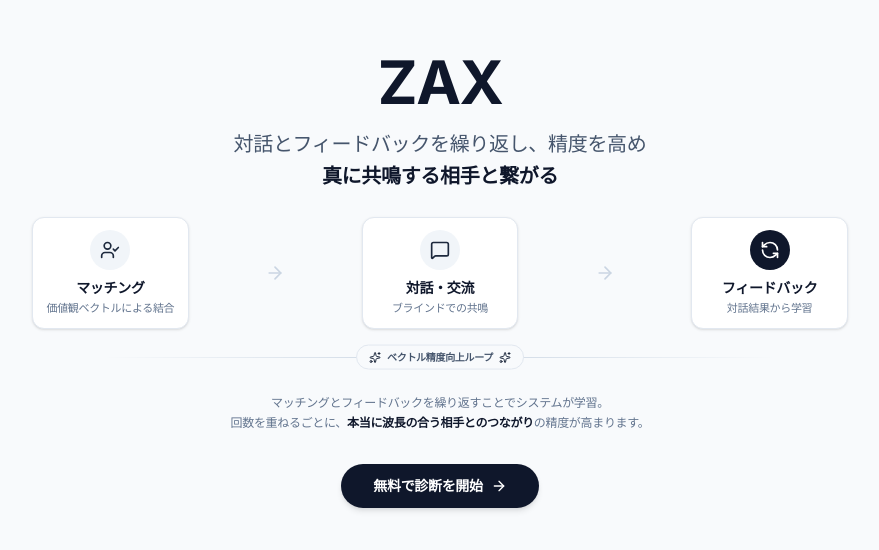
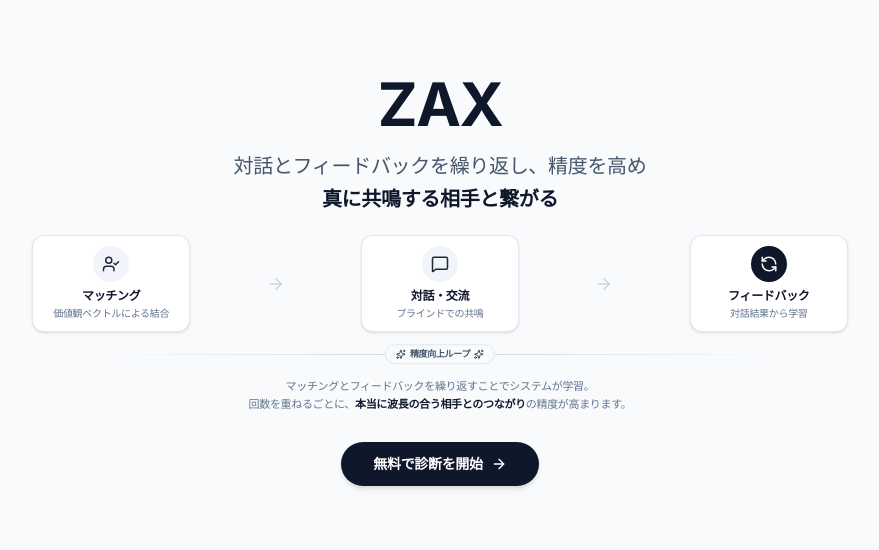
Before and after one commit to fumi3333/ZAX, a Next.js app: page / in a window 1280 px wide. Shown: the part 120-670 px from the top of the page, without its empty margins (200-1079 px from the left). Built offline with nearby package versions, Linux system fonts and the light colour scheme.

Commit message:
Optimize LandingPage and FeedbackLoopDiagram layout heights for short viewports

```diff
--- a/src/components/FeedbackLoopDiagram.tsx
+++ b/src/components/FeedbackLoopDiagram.tsx
@@ -25,7 +25,7 @@ export default function FeedbackLoopDiagram() {
   };
 
   return (
-    <div className="w-full max-w-4xl mx-auto py-2 px-4">
+    <div className="w-full max-w-4xl mx-auto py-1 px-4">
       <motion.div
         variants={containerVariants}
         initial="hidden"
@@ -33,41 +33,41 @@ export default function FeedbackLoopDiagram() {
         viewport={{ once: true, margin: "-100px" }}
         className="flex flex-col items-center"
       >
-        <div className="grid grid-cols-1 md:grid-cols-5 gap-2 items-center justify-center w-full">
+        <div className="grid grid-cols-1 md:grid-cols-5 gap-1.5 items-center justify-center w-full">
 
           {/* Step 1 */}
-          <motion.div variants={itemVariants} className="flex flex-col items-center text-center p-3 bg-white rounded-xl shadow-sm border border-slate-200">
-            <div className="w-10 h-10 bg-slate-100 text-slate-800 rounded-full flex items-center justify-center mb-2">
-              <UserCheck size={20} />
+          <motion.div variants={itemVariants} className="flex flex-col items-center text-center p-2.5 bg-white rounded-xl shadow-sm border border-slate-200">
+            <div className="w-9 h-9 bg-slate-100 text-slate-800 rounded-full flex items-center justify-center mb-1.5">
+              <UserCheck size={18} />
             </div>
-            <h3 className="text-sm font-bold text-slate-900 mb-0.5">マッチング</h3>
-            <p className="text-[11px] text-slate-500">価値観ベクトルによる結合</p>
+            <h3 className="text-xs font-bold text-slate-900 mb-0.5">マッチング</h3>
+            <p className="text-[10px] text-slate-500">価値観ベクトルによる結合</p>
           </motion.div>
 
           <motion.div variants={arrowVariants} className="hidden md:flex justify-center text-slate-300">
-            <ArrowRight size={20} />
+            <ArrowRight size={18} />
           </motion.div>
 
           {/* Step 2 */}
-          <motion.div variants={itemVariants} className="flex flex-col items-center text-center p-3 bg-white rounded-xl shadow-sm border border-slate-200">
-            <div className="w-10 h-10 bg-slate-100 text-slate-800 rounded-full flex items-center justify-center mb-2">
-              <MessageSquare size={20} />
+          <motion.div variants={itemVariants} className="flex flex-col items-center text-center p-2.5 bg-white rounded-xl shadow-sm border border-slate-200">
+            <div className="w-9 h-9 bg-slate-100 text-slate-800 rounded-full flex items-center justify-center mb-1.5">
+              <MessageSquare size={18} />
             </div>
-            <h3 className="text-sm font-bold text-slate-900 mb-0.5">対話・交流</h3>
-            <p className="text-[11px] text-slate-500">ブラインドでの共鳴</p>
+            <h3 className="text-xs font-bold text-slate-900 mb-0.5">対話・交流</h3>
+            <p className="text-[10px] text-slate-500">ブラインドでの共鳴</p>
           </motion.div>
 
           <motion.div variants={arrowVariants} className="hidden md:flex justify-center text-slate-300">
-            <ArrowRight size={20} />
+            <ArrowRight size={18} />
           </motion.div>
 
           {/* Step 3 */}
-          <motion.div variants={itemVariants} className="flex flex-col items-center text-center p-3 bg-white rounded-xl shadow-sm border border-slate-200">
-            <div className="w-10 h-10 bg-slate-900 text-white rounded-full flex items-center justify-center mb-2">
-              <RefreshCcw size={20} />
+          <motion.div variants={itemVariants} className="flex flex-col items-center text-center p-2.5 bg-white rounded-xl shadow-sm border border-slate-200">
+            <div className="w-9 h-9 bg-slate-900 text-white rounded-full flex items-center justify-center mb-1.5">
+              <RefreshCcw size={18} />
             </div>
-            <h3 className="text-sm font-bold text-slate-900 mb-0.5">フィードバック</h3>
-            <p className="text-[11px] text-slate-500">対話結果から学習</p>
+            <h3 className="text-xs font-bold text-slate-900 mb-0.5">フィードバック</h3>
+            <p className="text-[10px] text-slate-500">対話結果から学習</p>
           </motion.div>
 
         </div>
@@ -75,19 +75,19 @@ export default function FeedbackLoopDiagram() {
         {/* Loop Back Arrow for Desktop */}
         <motion.div
           variants={arrowVariants}
-          className="hidden md:block w-full max-w-2xl mt-2 relative h-10"
+          className="hidden md:block w-full max-w-2xl mt-1.5 relative h-8"
         >
           <div className="absolute top-1/2 left-0 w-full h-[1px] bg-gradient-to-r from-transparent via-slate-300 to-transparent"></div>
-          <div className="absolute top-1/2 left-1/2 transform -translate-x-1/2 -translate-y-1/2 bg-slate-50 px-3 py-1 text-[10px] font-bold text-slate-600 flex items-center gap-1.5 rounded-full border border-slate-200">
-            <Sparkles size={12} className="text-slate-800" />
-            ベクトル精度向上ループ
-            <Sparkles size={12} className="text-slate-800" />
+          <div className="absolute top-1/2 left-1/2 transform -translate-x-1/2 -translate-y-1/2 bg-slate-50 px-2.5 py-0.5 text-[9px] font-bold text-slate-600 flex items-center gap-1 rounded-full border border-slate-200">
+            <Sparkles size={10} className="text-slate-800" />
+            精度向上ループ
+            <Sparkles size={10} className="text-slate-800" />
           </div>
         </motion.div>
 
         <motion.p
           variants={itemVariants}
-          className="mt-4 text-xs text-slate-500 max-w-lg text-center leading-relaxed"
+          className="mt-2 text-[11px] text-slate-500 max-w-lg text-center leading-relaxed"
         >
           マッチングとフィードバックを繰り返すことでシステムが学習。
           <br />回数を重ねるごとに、<span className="font-bold text-slate-900">本当に波長の合う相手とのつながり</span>の精度が高まります。
```
